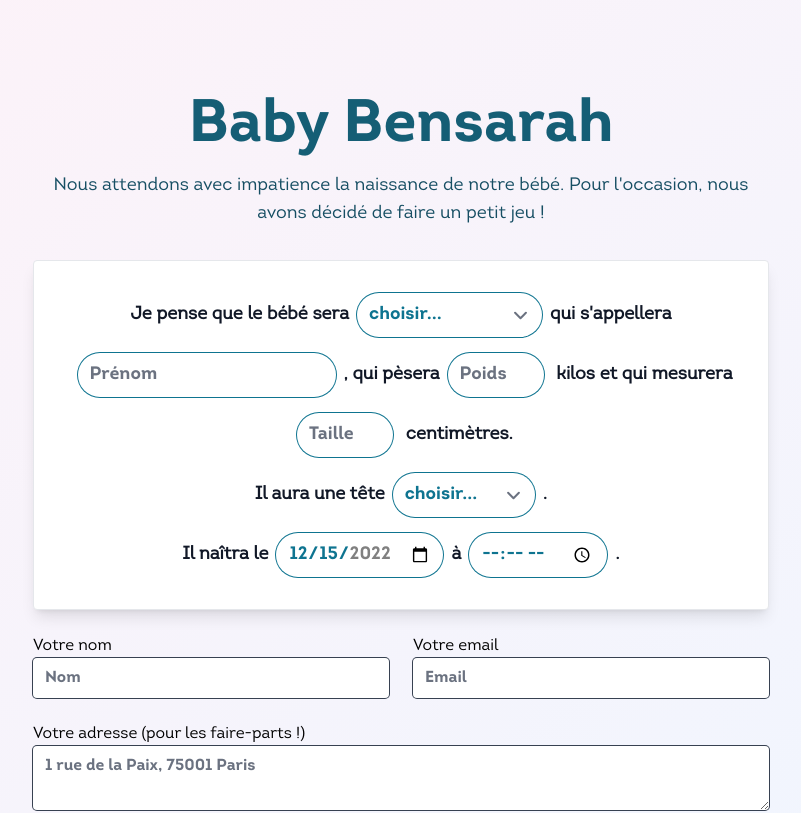
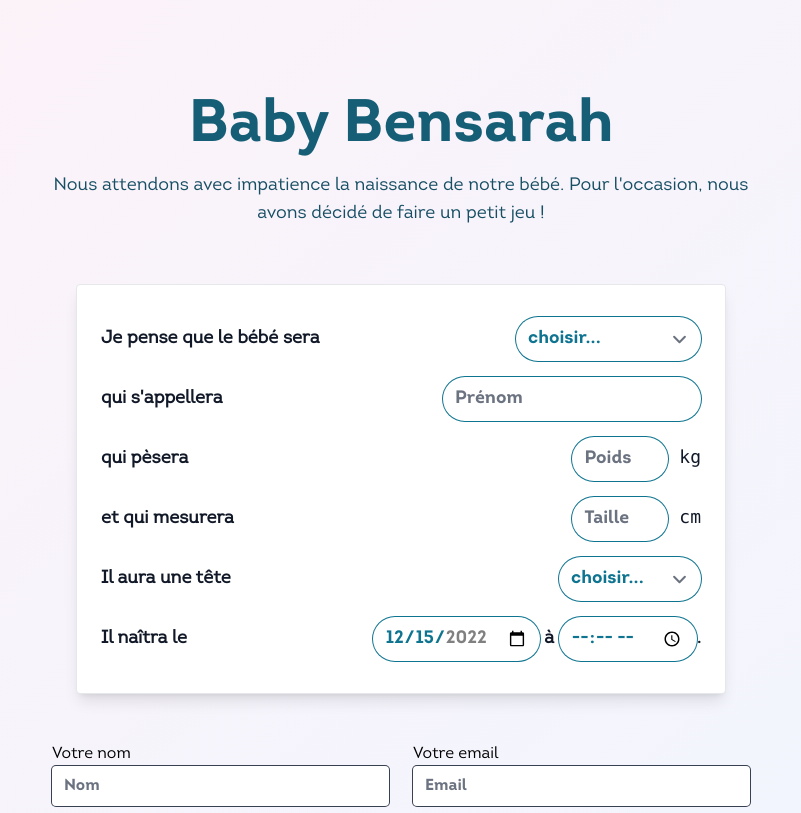
Before and after one commit to benjamintd/baby-trouillet, a Next.js app: page / in a window 1280 px wide. Shown: the top 813 px of the page, without its empty margins (239-1040 px from the left). Built offline with nearby package versions, Linux system fonts and the light colour scheme.

Commit message:
redirect, nicer form

```diff
--- a/package.json
+++ b/package.json
@@ -10,6 +10,7 @@
     "airtable": "^0.11.5",
     "next": "latest",
     "react": "18.1.0",
+    "react-cookie": "^4.1.1",
     "react-dom": "18.1.0",
     "react-use": "^17.4.0"
   },
--- a/pages/[recordId].tsx
+++ b/pages/[recordId].tsx
@@ -2,17 +2,18 @@ import Airtable from "airtable";
 import { GetServerSideProps } from "next";
 import Head from "next/head";
 import { useRouter } from "next/router";
-import { useLocalStorage } from "react-use";
+import { useCookie, useLocalStorage } from "react-use";
 import { Submission } from "../models/Submission";
 
 const Page = ({ record }: { record: Submission }) => {
-  const [_a, _b, restart] = useLocalStorage("recordId", null);
+  const [_recordId, _setRecordId, restart] = useCookie("recordId");
   const router = useRouter();
 
   const replay = () => {
     restart();
     router.push("/");
   };
+
   return (
     <div className="flex flex-col items-center justify-center min-h-screen py-24 transition-all duration-200 font-intro from-pink-50 bg-gradient-to-br to-blue-50">
       <Head>
@@ -78,6 +79,13 @@ const Page = ({ record }: { record: Submission }) => {
             Rejouer
           </button>
         </p>
+
+        <a
+          className="mt-12 button"
+          href="https://bientot9mois.fr/liste-naissance/ef1a218c-4a2f-4a91-b621-796ec909d7a4"
+        >
+          Voir la liste de naissance
+        </a>
       </main>
     </div>
   );
@@ -90,7 +98,7 @@ export const getServerSideProps: GetServerSideProps = async (context) => {
 
   const { recordId } = context.query;
   const rec = await base.table("Pronos").find(recordId as string);
-  console.log(rec, rec.fields);
+
   return {
     props: {
       record: JSON.parse(JSON.stringify(rec.fields)),
--- a/pages/index.tsx
+++ b/pages/index.tsx
@@ -3,14 +3,16 @@ import Head from "next/head";
 import { useRouter } from "next/router";
 import React, { useEffect, useState } from "react";
 import { Submission } from "../models/Submission";
-import { useLocalStorage } from "react-use";
+import { useCookie } from "react-use";
 
 const Home: NextPage = () => {
   const [status, setStatus] = useState<
     "idle" | "submitting" | "error" | "success"
   >("idle");
-  const [formState, setFormState] = useState<Partial<Submission>>({});
-  const [recordId, setRecordId] = useLocalStorage("recordId", null);
+  const [formState, setFormState] = useState<Partial<Submission>>({
+    DateDeNaissance: "2022-12-15",
+  });
+  const [recordId, setRecordId] = useCookie("recordId");
 
   const router = useRouter();
 
@@ -20,10 +22,7 @@ const Home: NextPage = () => {
     }
   });
 
-  console.log(formState);
-
   const handleInputChange = (event: any) => {
-    console.log(event.target.type, event.target.value);
     const target = event.target;
     const value = target.type === "checkbox" ? target.checked : target.value;
     const name = target.name;
@@ -48,7 +47,7 @@ const Home: NextPage = () => {
       .then((res) => res.json())
       .then((data) => {
         setStatus("success");
-        setRecordId(data.id);
+        setRecordId(data.id, { sameSite: "lax", expires: 365 });
       })
       .catch(() => {
         setStatus("error");
@@ -73,9 +72,9 @@ const Home: NextPage = () => {
         </p>
 
         <form onSubmit={handleSubmit}>
-          <div className="p-6 font-bold text-gray-900 bg-white border rounded shadow-lg">
-            <p className="text-lg leading-relaxed">
-              Je pense que le bébé sera
+          <div className="p-6 text-lg font-bold text-gray-900 bg-white border rounded shadow-lg sm:min-w-[650px] max-w-screen-md m-6">
+            <div className="flex flex-col items-baseline justify-between sm:flex-row">
+              <p>Je pense que le bébé sera</p>
               <select
                 onChange={handleInputChange}
                 className="input"
@@ -88,7 +87,9 @@ const Home: NextPage = () => {
                 <option value="M">un petit garçon</option>
                 <option value="F">une petite fille</option>
               </select>
-              qui s'appellera
+            </div>
+            <div className="flex flex-col items-baseline justify-between sm:flex-row">
+              <p> qui s'appellera</p>
               <input
                 className="input"
                 required
@@ -98,7 +99,10 @@ const Home: NextPage = () => {
                 autoComplete="off"
                 onChange={handleInputChange}
               />
-              , qui pèsera
+            </div>
+            <div className="flex flex-col items-baseline justify-between sm:flex-row">
+              <p>qui pèsera</p>
+              <span className="font-mono font-light">
                 <input
                   className="w-24 input"
                   required
@@ -110,7 +114,12 @@ const Home: NextPage = () => {
                   max={10.0}
                   onChange={handleInputChange}
                 />{" "}
-              kilos et qui mesurera
+                kg
+              </span>
+            </div>
+            <div className="flex flex-col items-baseline justify-between sm:flex-row">
+              <p>et qui mesurera</p>
+              <span className="font-mono font-light">
                 <input
                   className="w-24 input"
                   required
@@ -122,9 +131,11 @@ const Home: NextPage = () => {
                   max={100}
                   onChange={handleInputChange}
                 />{" "}
-              centimètres.
-              <br />
-              {formState.Sexe === "F" ? "Elle" : "Il"} aura une tête
+                cm
+              </span>
+            </div>
+            <div className="flex flex-col items-baseline justify-between sm:flex-row">
+              <p>{formState.Sexe === "F" ? "Elle" : "Il"} aura une tête</p>
               <select
                 onChange={handleInputChange}
                 className="input"
@@ -138,9 +149,10 @@ const Home: NextPage = () => {
                 <option value="Duvet">duveteuse</option>
                 <option value="Cheveux">chevelue</option>
               </select>
-              .
-              <br />
-              {formState.Sexe === "F" ? "Elle" : "Il"} naîtra le
+            </div>{" "}
+            <div className="flex flex-col items-baseline justify-between sm:flex-row">
+              <p>{formState.Sexe === "F" ? "Elle" : "Il"} naîtra le</p>
+              <span>
                 <input
                   className="input"
                   type="date"
@@ -150,8 +162,8 @@ const Home: NextPage = () => {
                   defaultValue="2022-12-15"
                   min="2022-11-01"
                   max="2022-12-31"
-              />
-              à
+                />{" "}
+                à{" "}
                 <input
                   onChange={handleInputChange}
                   className="input"
@@ -163,7 +175,8 @@ const Home: NextPage = () => {
                   max="24:00"
                 />
                 .
-            </p>
+              </span>
+            </div>
           </div>
           <div className="mb-12">
             <div className="grid grid-cols-2 gap-6">
@@ -210,7 +223,7 @@ const Home: NextPage = () => {
           </div>
 
           <button
-            className="px-10 py-4 text-2xl text-white transition-all rounded-full hover:-translate-y-px hover:shadow-lg shadow-pink-600/50 bg-gradient-to-br from-pink-800 to-blue-800 font-intro-bold"
+            className="button"
             disabled={status === "submitting"}
             type="submit"
           >
--- a/styles/globals.css
+++ b/styles/globals.css
@@ -16,11 +16,15 @@
   }
 
   .input {
-    @apply m-2 text-lg border-none rounded-full font-intro-bold text-cyan-700 ring-1 ring-cyan-700 focus:ring focus:ring-cyan-600;
+    @apply my-2 text-lg border-none rounded-full font-intro-bold text-cyan-700 ring-1 ring-cyan-700 focus:ring focus:ring-cyan-600;
   }
 
   .secondary-input {
     @apply border-none rounded font-intro-bold text-gray-700 ring-1 ring-gray-700 focus:ring focus:ring-gray-600;
+  }
+
+  .button {
+    @apply px-10 py-4 text-2xl text-white transition-all rounded-full hover:-translate-y-px hover:shadow-lg shadow-pink-600/50 bg-gradient-to-br from-pink-800 to-blue-800 font-intro-bold;
   }
 }
 
```
Also changed, not shown: middleware.ts (added, +15 -0 lines), 1 other file (tests, documents, lock files or other folders). Lines whose indentation alone changed are shown as unchanged.
